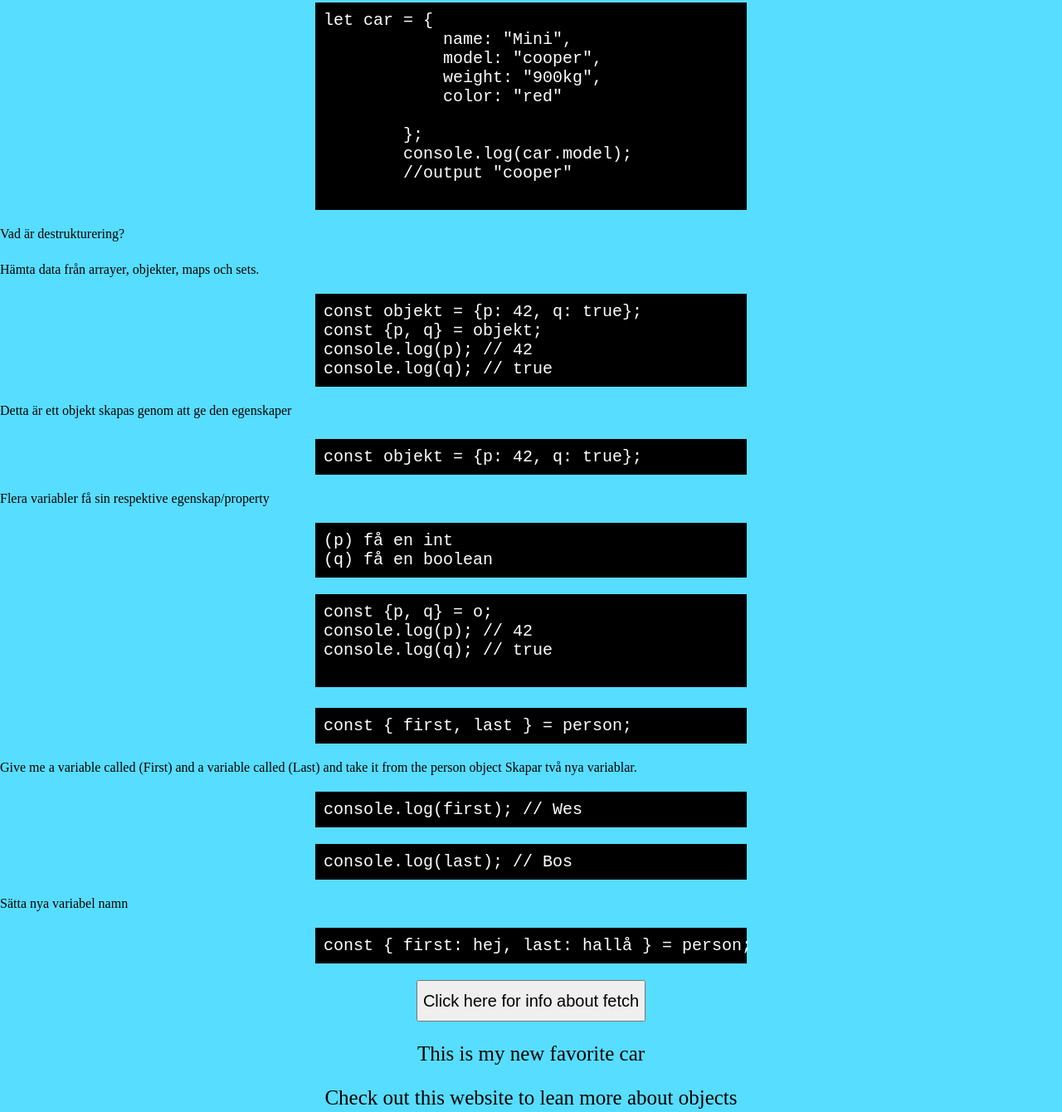
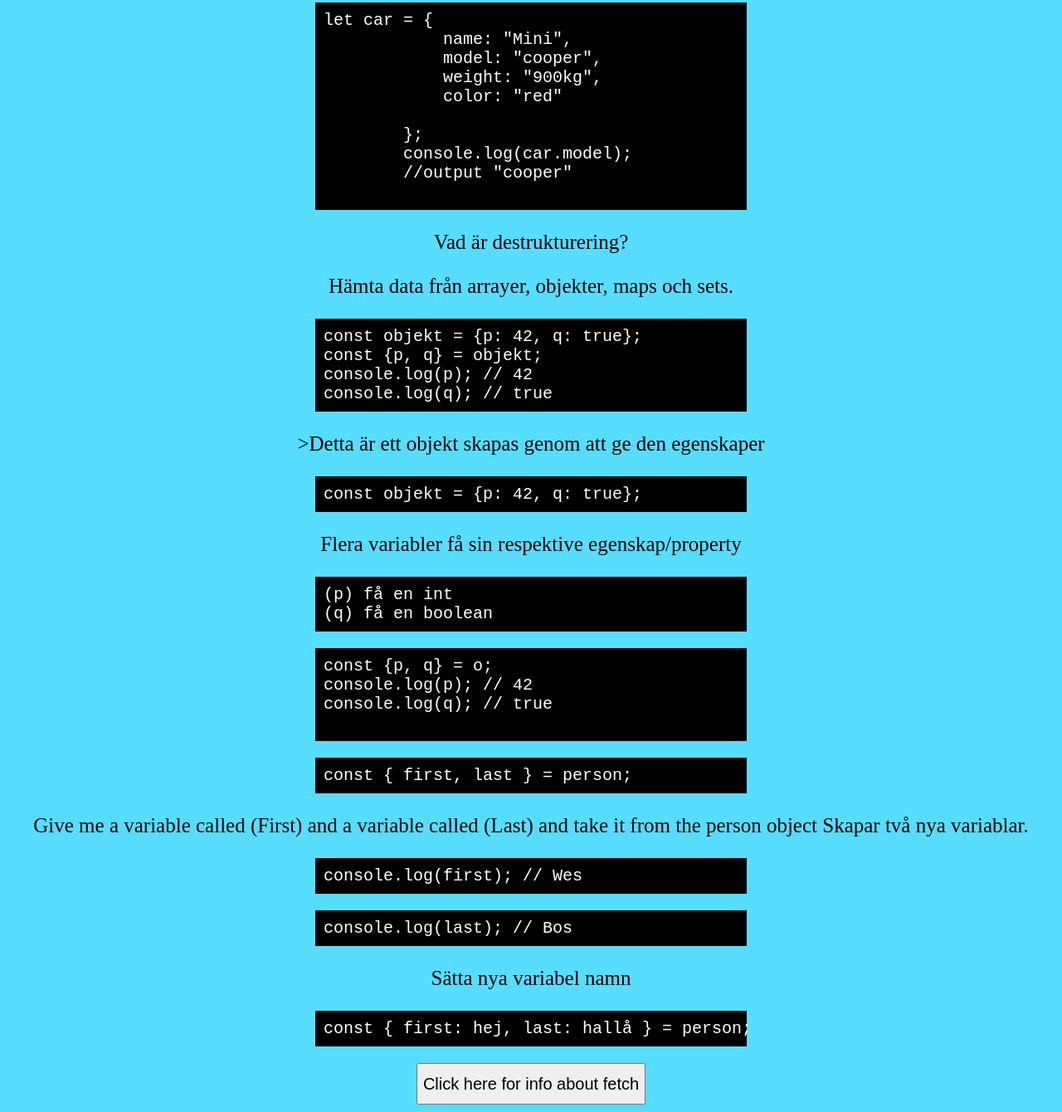
Before and after one commit to lol3937/ObjectGrupp, a plain HTML site: page index.html in a window 1280 px wide. Shown: the part 286-1626 px from the top of the page at 83% size. Drawn offline with Linux system fonts and the light colour scheme; no server answers.

Commit message:
all done

```diff
--- a/index.html
+++ b/index.html
@@ -23,8 +23,8 @@
         console.log(car.model);
         //output "cooper"
     </pre>
-    Vad är destrukturering? <p></p>
-Hämta data från arrayer, objekter, maps och sets.
+    <p>Vad är destrukturering? </p>
+<p>Hämta data från arrayer, objekter, maps och sets.</p>
 <pre>
 const objekt = {p: 42, q: true};
 const {p, q} = objekt;
@@ -33,11 +33,11 @@ console.log(q); // true
 </pre>
 
 
-Detta är ett objekt skapas genom att ge den egenskaper
-<p></p>
+<p>>Detta är ett objekt skapas genom att ge den egenskaper</p>
+
 <pre>const objekt = {p: 42, q: true}; </pre>
 
- Flera variabler få sin respektive egenskap/property
+ <p>Flera variabler få sin respektive egenskap/property</p>
  <pre>
 (p) få en int
 (q) få en boolean
@@ -47,13 +47,13 @@ const {p, q} = o;
 console.log(p); // 42
 console.log(q); // true
     </pre>
-    <p></p>
+
  <pre>const { first, last } = person;</pre>
-Give me a variable called (First) and a variable called (Last) and take it from the person object
-Skapar två nya variablar.
+<p>Give me a variable called (First) and a variable called (Last) and take it from the person object
+Skapar två nya variablar. </p>
 <pre>console.log(first); // Wes</pre>
  <pre>console.log(last); // Bos</pre>
-Sätta nya variabel namn
+<p>Sätta nya variabel namn </p>
 <pre>
 const { first: hej, last: hallå } = person;
 </pre>
```
